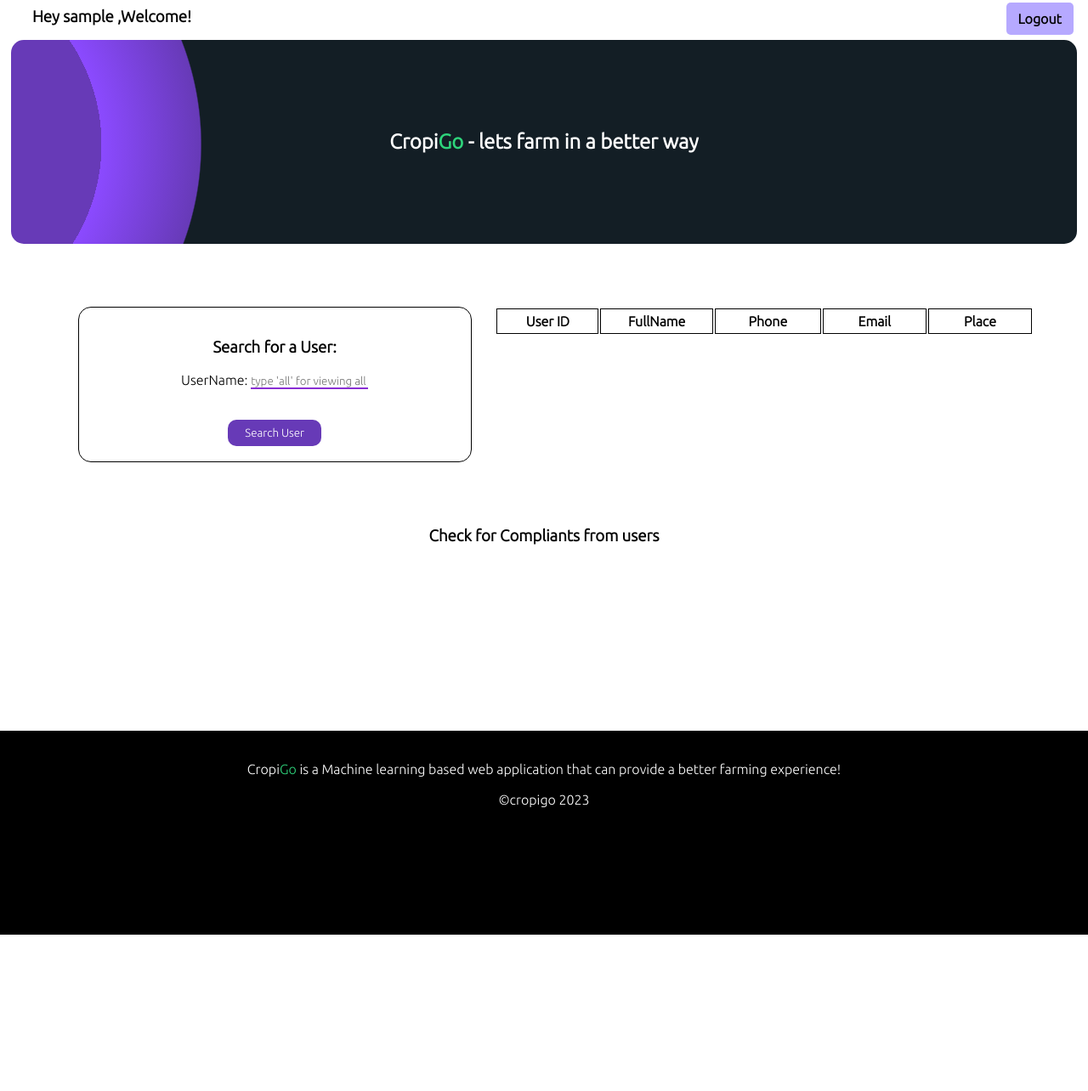
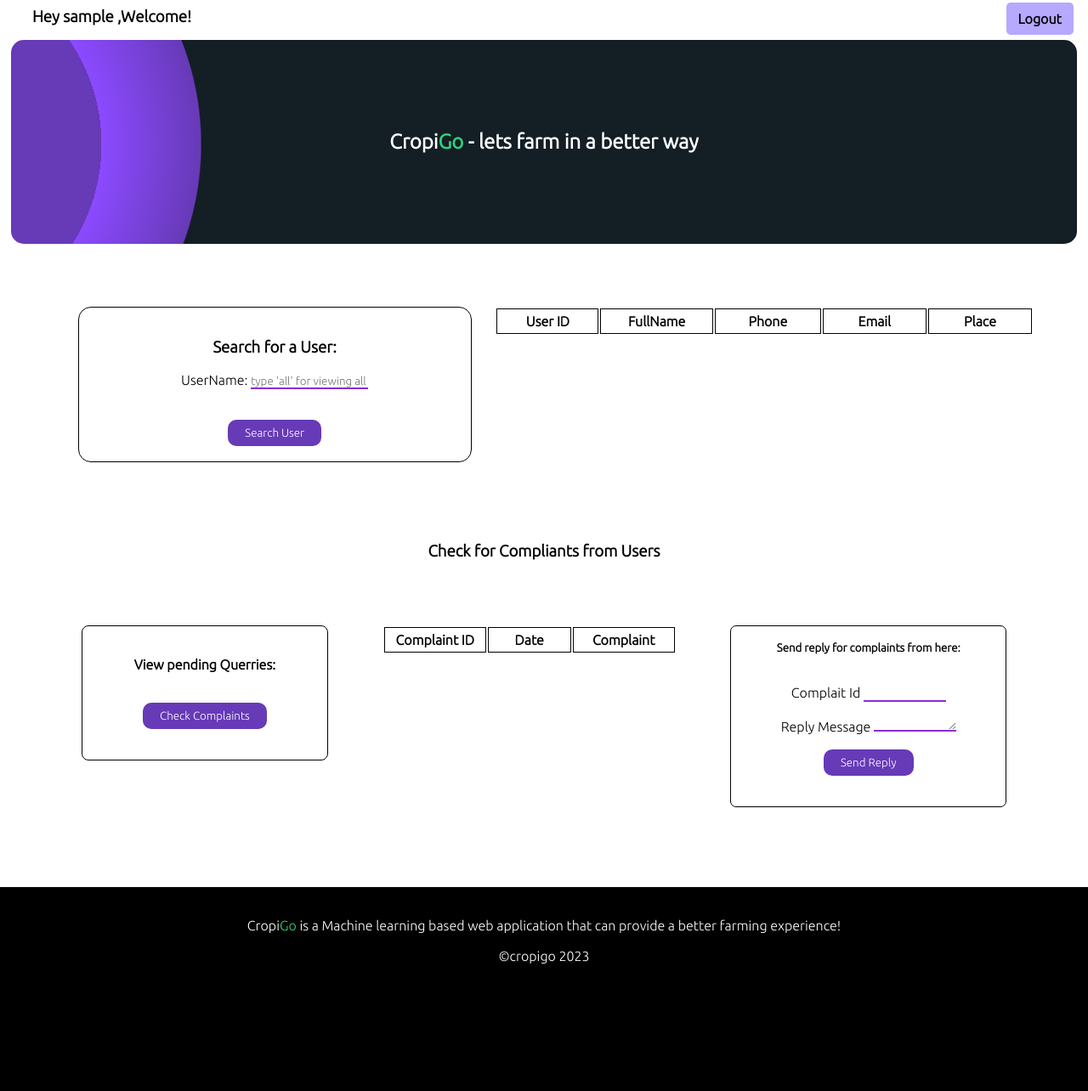
Before and after one commit to roshanshaji-023/Cropigo, a Flask app: page /admin in a window 1280 px wide. Shown: the part 15-1299 px from the top of the page at 85% size. Before the commit the page ends 1115 px from the top, so only its background shows below. Run offline with Flask 2, Linux system fonts and the light colour scheme; the visitor is signed in with stand-in values (Sample User, id 1); lists and menus that the app fills with data are empty.

Commit message:
admin-reply

```diff
--- a/admin.py
+++ b/admin.py
@@ -15,4 +15,16 @@ def adminhome():
         res=select(q)
         print(res)
         return render_template('adminhome.html',data=res)
+    if 'complaint-check' in request.form:
+        c="select * from complaint where reply='pending'"
+        cmp=select(c)
+        return render_template('adminhome.html',complaint_data=cmp)
+
+    if 'reply' in request.form:
+        reply=request.form['reply-message']
+        cid=request.form['complaintid']
+        q="update complaint SET reply='%s' WHERE complaint_id='%s'"%(reply,cid)
+        update(q)
+
+
     return render_template('adminhome.html')
--- a/static/admin.css
+++ b/static/admin.css
@@ -28,6 +28,7 @@ body::-webkit-scrollbar {
     flex-wrap: wrap;
     align-content: flex-start;*/
     min-height: 100vh;
+    height: max-content;
     background-color: #ffffff;
 
 }
@@ -72,13 +73,13 @@ body::-webkit-scrollbar {
     flex-direction: row;
 }
 
-input[type=text],input[type=email] {
+input[type=text],input[type=email],input[type=number],textarea {
     width: 30%;
     text-align: left;
     border: none;
     border-bottom: 2px solid #892ed4;
 }
-input[type=text]:focus,input[type=email]:focus {
+input[type=text]:focus,input[type=email]:focus,input[type=number]:focus,textarea:focus {
     outline: none;
 }
 .user-search-panel{
@@ -114,10 +115,29 @@ table th,td {
 .user-complaints{
     height: max-content;
     min-height: 30vh;
+    width: 90%;
+    margin: auto auto;
 }
 .user-complaints-panel{
     display: flex;
-
+    margin:5vh auto;
+    align-items: flex-start;
+    flex-wrap: nowrap;
+    justify-content: space-around;
+}
+.view-complaint{
+    border: 1px solid black;
+    width: 25%;
+    border-radius: 8px;
+}
+.complaint-table{
+    width: 30%;
+}
+.reply-area{
+    border: 1px solid rgb(0, 0, 0);
+    width: 28%;
+    border-radius: 7px;
+    text-align: left;
 }
 .footer{
     min-height: 30vh;
--- a/templates/adminhome.html
+++ b/templates/adminhome.html
@@ -59,13 +59,58 @@
             </table>
         </div>
     </div>
-    <br><br>
+    <br><br><br>
     <div class="user-complaints">
-        <h3>Check for Compliants from users</h3>
+        <h3>Check for Compliants from Users</h3>
+        <br><br>
         <div class="user-complaints-panel">
+            <div class="view-complaint">
+                <br>
+                <br>
+                <form action="" method="post">
+                    <h4>View pending Querries:</h4><br><br>
+                    <button type="submit" name="complaint-check">Check Complaints</button>
+                </form>
+                <br>
+                <br>
+            </div>
+            <div class="complaint-table">
+                <table>
+                    <thead>
+                    <tr>
+                        <th>Complaint ID</th>
+                        <th>Date</th>
+                        <th>Complaint</th>
+                    </tr>
+                    </thead>
+                    <tbody>
+                        {% for row in complaint_data %}
+                            <tr>
+                            <td>{{row.complaint_id}}</td>
+                            <td>{{row.date}}</td>
+                            <td>{{row.complaint}}</td>
+                            </tr>
+                        {% endfor %}
+                    </tbody>
+                </table>
+            </div>
 
+            <div class="reply-area">
+                <br>
+                <form action="" method="post">
+                    <h5>Send reply for complaints from here:</h5><br><br>
+                        <label for="complaintid">Complait Id</label>
+                        <input type="text" name="complaintid"> <br><br>
+                        <label for="reply-message">Reply Message</label>
+                        <textarea name="reply-message" cols="20" rows="1"></textarea>
+                        <br><br>
+                        <button type="submit" name="reply">Send Reply</button>
+                </form>
+                <br><br>
+            </div>
         </div>
     </div>
+    <br><br><br>
 
 </section>
 {% include 'footer.html'%}
```
